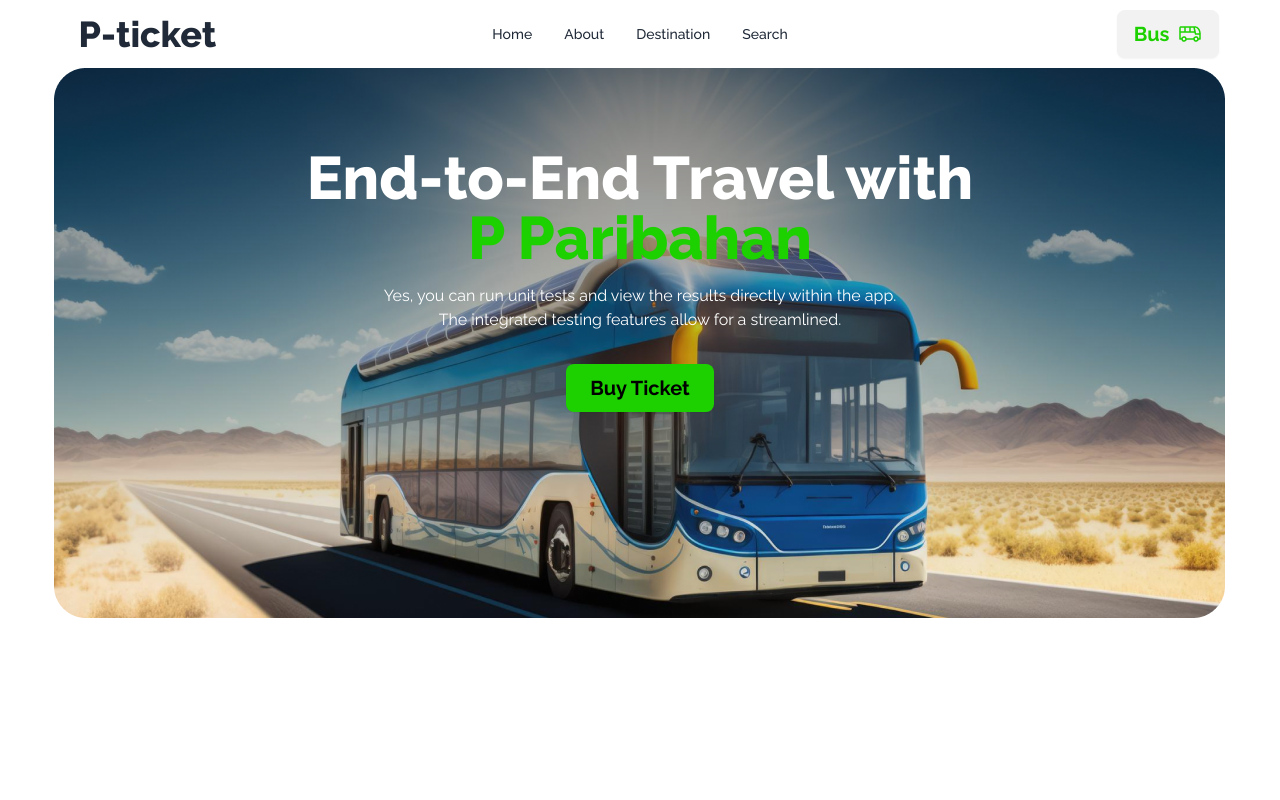
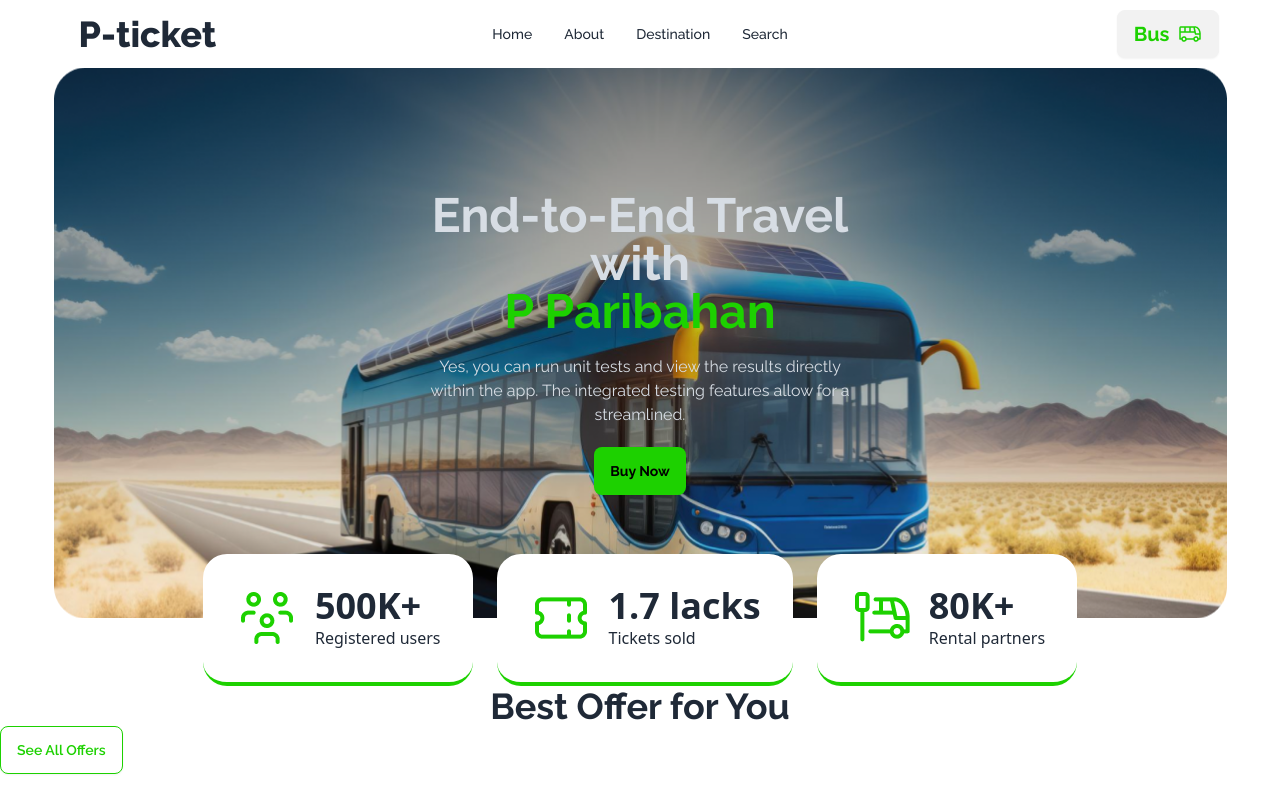
Before and after one commit to joymajumder23/fifth-assignment, a plain HTML site: page index.html in a window 1280 px wide. Drawn offline with nearby package versions, Linux system fonts and the light colour scheme.

Commit message:
banner section full  added

```diff
--- a/index.html
+++ b/index.html
@@ -25,9 +25,9 @@
       </script>
 </head>
 
-<body class="font-raleway">
+<body class="">
     <header class="lg:w-[1173px] mx-auto">
-        <nav>
+        <nav class="font-raleway">
             <div class="navbar bg-base-100">
                 <div class="navbar-start">
                     <div class="dropdown">
@@ -64,16 +64,57 @@
                 </div>
             </div>
         </nav>
-        <section class="">
-            <div class="bg-[url('images/banner.png')] bg-no-repeat lg:h-[550px] text-center p-20">
+        <section class="relative">
+            <div class="hero lg:h-[550px]" style="background-image: url(images/banner.png);">
+                <div class="hero-content text-center text-neutral-content font-raleway">
+                  <div class="max-w-md">
+                    <h1 class="mb-5 text-5xl font-bold">End-to-End Travel with <br> <span class="text-green">P Paribahan</span></h3></h1>
+                    <p class="mb-5">Yes, you can run unit tests and view the results directly within the app. The integrated testing features allow for a streamlined.</p>
+                    <button class="btn bg-green text-black font-bold border-none">Buy Now</button>
+                  </div>
+                </div>
+              </div>
+            <!-- <div class="bg-[url('images/banner.png')] bg-no-repeat lg:h-[550px] text-center p-20 font-raleway">
                 <h3 class="text-6xl font-extrabold text-white">End-to-End Travel with <br> <span class="text-green">P Paribahan</span></h3>
                 <p class="mt-4 mx-60 text-white">Yes, you can run unit tests and view the results directly within the app. The integrated testing features allow for a streamlined.</p>
                 <button class="btn mt-8 bg-green text-black text-xl font-bold py-2 px-6 border-none">Buy Ticket</button>
+            </div> -->
+            <div class="lg:flex gap-6 justify-center -mt-16">
+                <div class="flex gap-4 bg-white rounded-3xl p-8 border-b-4 border-green">
+                    <div>
+                        <img src="images/people.png" alt="">
+                    </div>
+                    <div>
+                        <h3 class="text-4xl font-bold font-inter">500K+</h3>
+                        <p>Registered users</p>
+                    </div>
+                </div>
+                <div class="flex gap-4 bg-white rounded-3xl p-8 border-b-4 border-green">
+                    <div>
+                        <img src="images/ticket-cupon.png" alt="">
+                    </div>
+                    <div>
+                        <h3 class="text-4xl font-bold font-inter">1.7 lacks</h3>
+                        <p>Tickets sold</p>
+                    </div>
+                </div>
+                <div class="flex gap-4 bg-white rounded-3xl p-8 border-b-4 border-green">
+                    <div>
+                        <img src="images/stoppage.png" alt="">
+                    </div>
+                    <div>
+                        <h3 class="text-4xl font-bold font-inter">80K+</h3>
+                        <p>Rental partners</p>
+                    </div>
+                </div>
             </div>
         </section>
     </header>
     <main>
-
+        <section class="font-raleway">
+            <h1 class="text-4xl font-bold text-center">Best Offer for You</h1>
+            <button class="btn bg-white border border-green text-green flex  justify-center">See All Offers</button>
+        </section>
     </main>
     <footer>
 
--- a/styles/style.css
+++ b/styles/style.css
@@ -1,6 +1,12 @@
 /* Google Raleway Font */
 @import url('https://fonts.googleapis.com/css2?family=Raleway:ital,wght@0,100..900;1,100..900&display=swap');
+
+/* Google Inter Font */
+@import url('https://fonts.googleapis.com/css2?family=Inter:wght@100..900&display=swap');
 
 .font-raleway{
     font-family: "Raleway", sans-serif;
   };
+.font-inter{
+  font-family: "Inter", sans-serif;
+}
```
